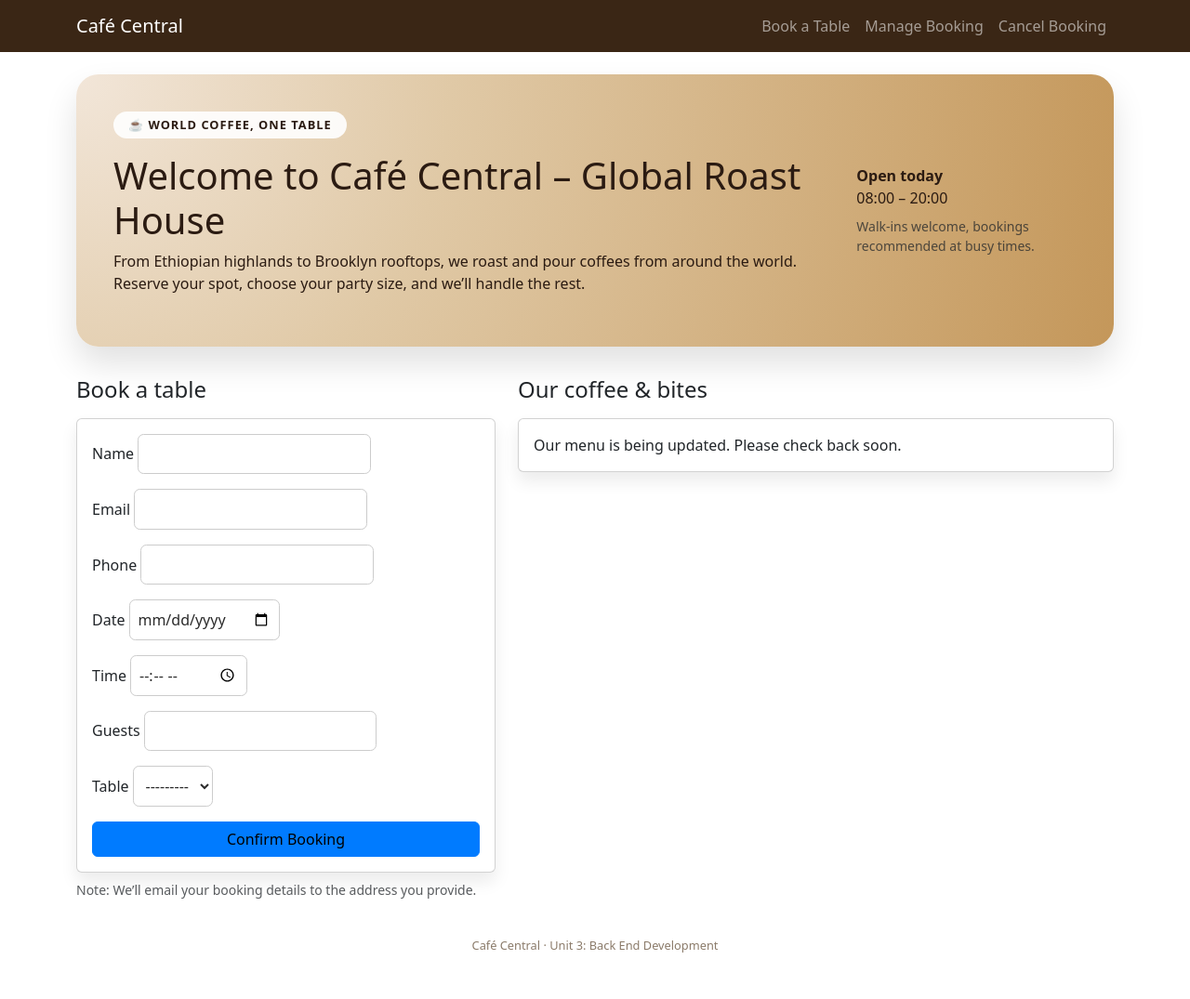
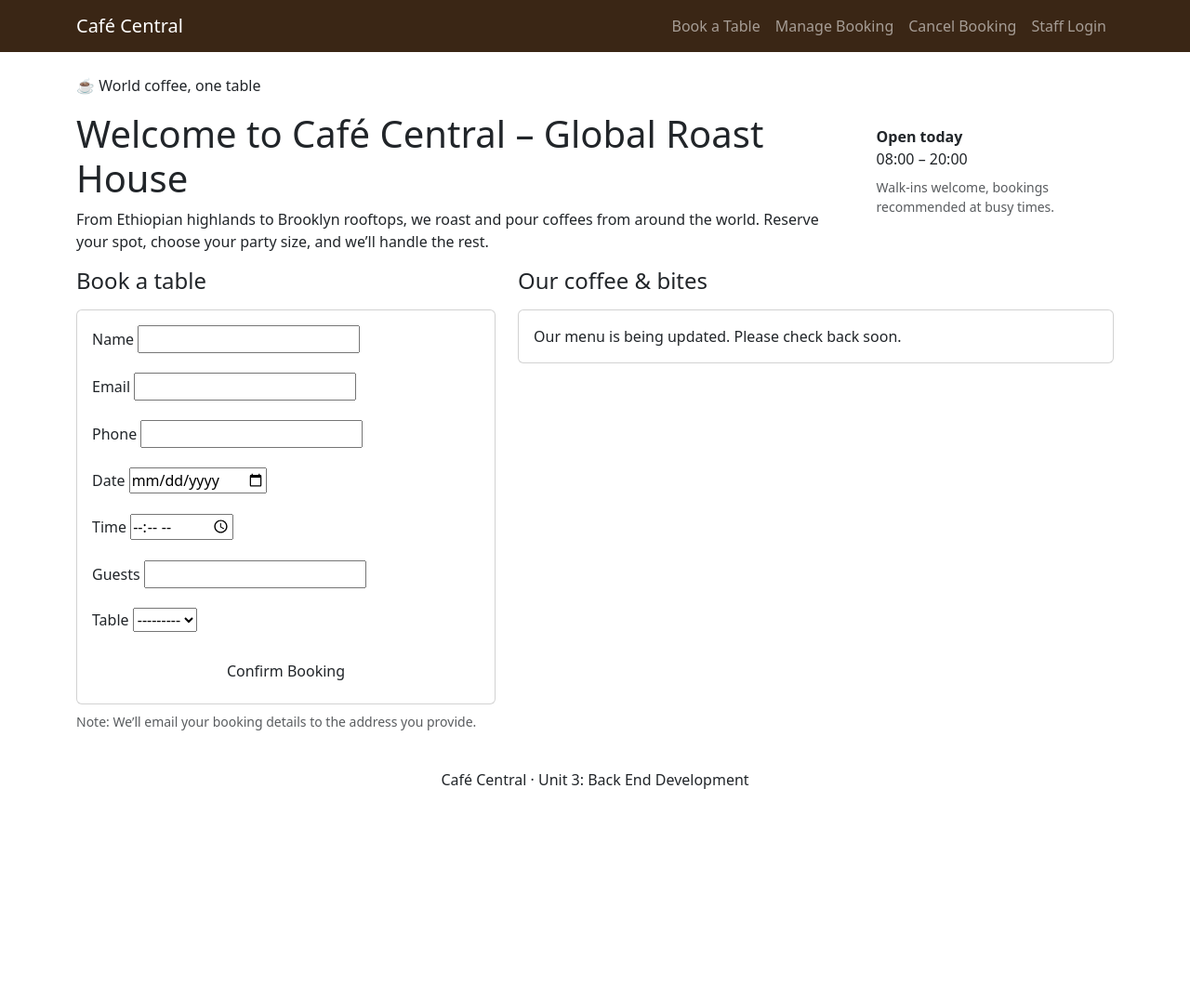
Before and after one commit to Leon4721/project_three_restaurant_booking, a Django app: page / in a window 1280 px wide. Shown: the whole page at 93% size. After the commit the page ends 849 px from the top, so only its background shows below. Run offline with Django 5.2, Linux system fonts and the light colour scheme; data that the repository does not hold is empty.

Commit message:
add admin to nav bar

```diff
--- a/booking_app/templates/booking_app/base.html
+++ b/booking_app/templates/booking_app/base.html
@@ -7,7 +7,8 @@
     <meta name="viewport" content="width=device-width, initial-scale=1">
 
     <!-- Custom Café Styling -->
-    <link rel="stylesheet" href="{% static 'booking_app/style.css' %}">
+  <link rel="stylesheet" href="{% static 'booking_app/style.css?v=3' %}">
+
 
     <!-- Bootstrap 5 -->
     <link
@@ -40,6 +41,9 @@
           <a class="nav-link" href="/cancel/">Cancel Booking</a>
         </li>
 
+        <li class="nav-item">
+          <a class="nav-link" href="{% url 'admin:index' %}">Staff Login</a>
+        </li>
       </ul>
     </div>
   </div>
```
